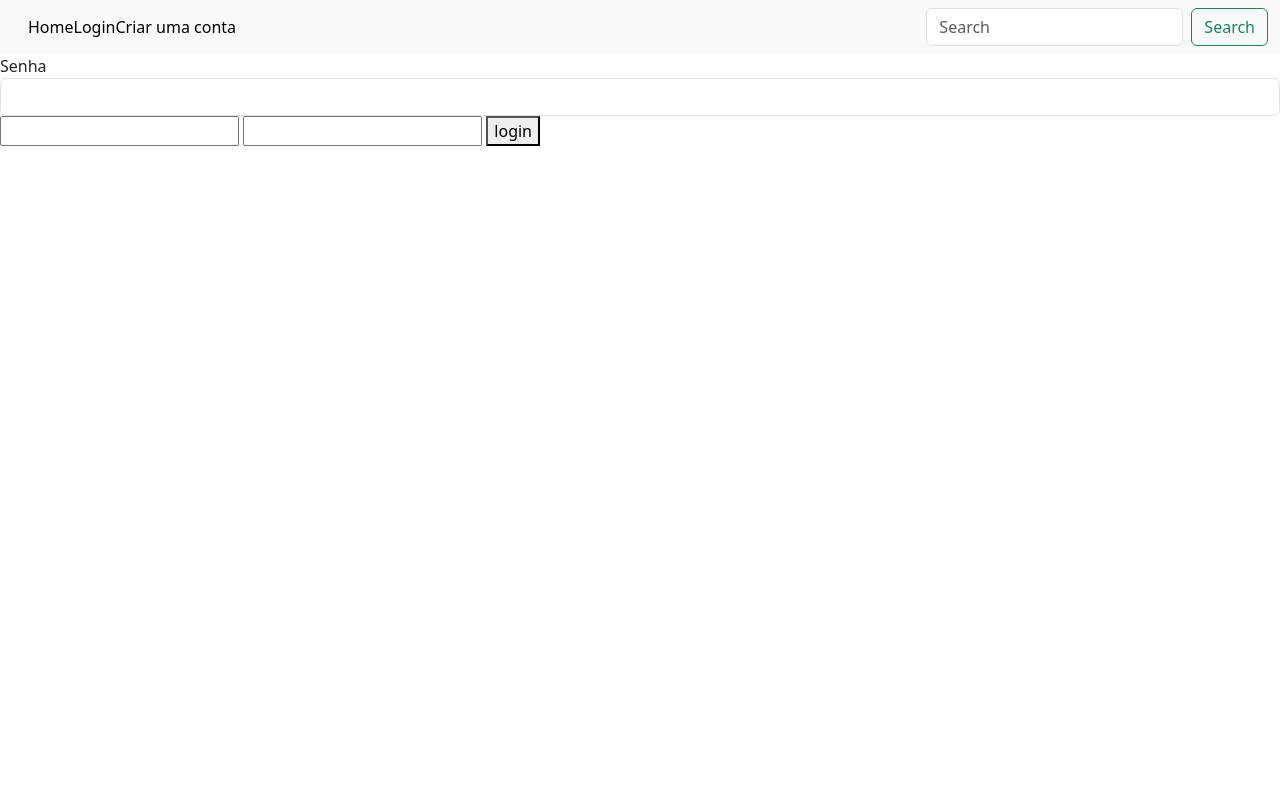
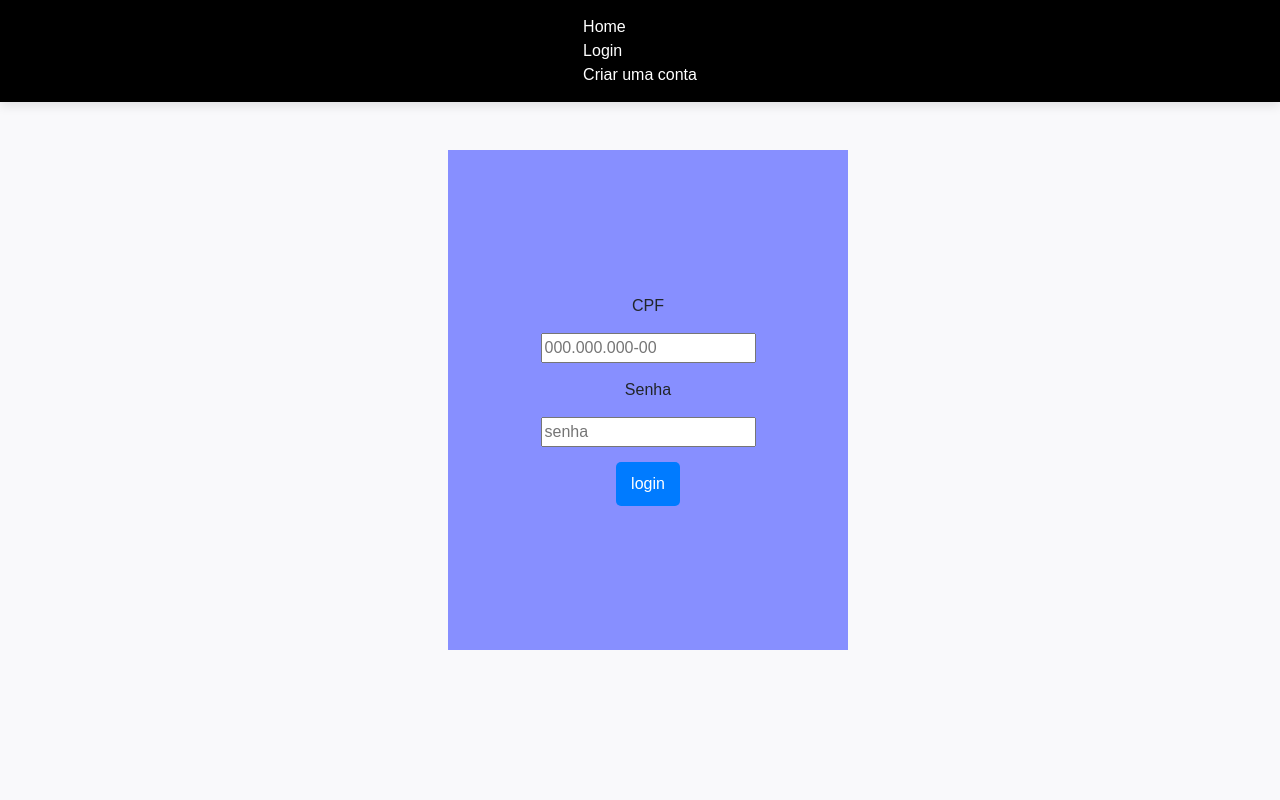
Before and after one commit to sampaioRayssa/intwebannualproject, a Flask app: page /login in a window 1280 px wide. Run offline with Flask 3, Linux system fonts and the light colour scheme.

Commit message:
voumematar

```diff
--- a/static/css/style.css
+++ b/static/css/style.css
@@ -1,23 +1,74 @@
-body,head{
-   height:100%;
-   background-color: #ffffff;
-
+/* Estilização geral */
+body {
+    font-family: Arial, sans-serif;
+    background-color: hsl(240, 20%, 98%);
+    margin: 0;
+    padding: 0;
+    display: flex;
+    height: 100vh;
 }
 
-.alluia{
-    background-color: rgb(255, 255, 255);
+nav {
+    background: rgb(0, 0, 0);
+    position: fixed;
     display: flex;
-    flex-wrap: wrap;
-    flex-direction: column;
-
+    justify-content:space-around;
+    top: 0;
+    width: 100%;
+    padding: 15px;
+    gap: 40px;
+    box-shadow: 0 4px 10px rgba(0, 0, 0, 0.1);
 
 }
 
 
+ul{
+    list-style: none;
+    padding: 0;
+    margin: 0;
+    display: flex;
+    gap: 15px;
+    display: inline;
+    border-radius: 10px black;
+}
 
-a{
-    border-radius: 5px;
+li, a{
     text-decoration: none;
-    color: black;
+    color: white;
 
 }
+
+
+/* Estilização do formulário */
+form {
+    justify-content: center;
+    margin-top: 150px;
+    margin-bottom: 150px;
+    margin-left: 35%;
+    width: 400px;
+    align-items: center;
+    display: flex;
+    background-color: rgb(135, 143, 255);
+    flex-direction: column;
+    border-radius: 3px black;
+    gap: 15px;
+
+}
+
+
+/* Botão de envio */
+button {
+    padding: 10px 15px;
+    font-size: 16px;
+    color: white;
+    background-color: #007bff;
+    border: none;
+    border-radius: 5px;
+    cursor: pointer;
+    transition: background-color 0.2s;
+}
+
+/* Hover no botão */
+button:hover {
+    background-color: #0056b3;
+}
--- a/templates/base.html
+++ b/templates/base.html
@@ -8,27 +8,23 @@
     <link rel="stylesheet" href="{{url_for('static', filename='css/style.css')}}">
 </head>
 <body>
-        <nav class="navbar navbar-expand-lg bg-body-tertiary">
-            <div class="container-fluid">
-                <a class="navbar-brand" href="#"></a>
-                <button class="navbar-toggler" type="button" data-bs-toggle="collapse" data-bs-target="#navbarSupportedContent" aria-controls="navbarSupportedContent" aria-expanded="false" aria-label="Toggle navigation">
-                <span class="navbar-toggler-icon"></span>
-                </button>
-                <div class="collapse navbar-collapse" id="navbarSupportedContent">
-                    <ul class="navbar-nav me-auto mb-2 mb-lg-0">
-                        <li class="nav-item">
+        <nav>
+            <div>
+                <div>
+                    <ul>
+                        <li>
                             <a class="#" aria-current="page" href="{{url_for("index")}}">Home</a>
                         </li>
                         {% if session.cpf %}
-                        <li class="nav-item" >
+                        <li>
                             <a class="#" aria-current="page" href="{{url_for('client')}}">Usuario</a>
                         </li>
-                        <li class="nav-item">
+                        <li>
                             <a class="#" href="{{url_for('createdelivery')}}">Criar Entrega</a>
                         </li>
                         {% endif %}
                         {% if session.entregador %}
-                        <li class="#">
+                        <li>
                             <a class="#" href="{{url_for('logout')}}">Logout</a>
                         </li>
 
@@ -44,10 +40,7 @@
                         {% endif %}
 
                     </ul>
-                    <form class="d-flex" role="search">
-                        <input class="form-control me-2" type="search" placeholder="Search" aria-label="Search">
-                        <button class="btn btn-outline-success" type="submit">Search</button>
-                    </form>
+
                 </div>
             </div>
         </nav>
--- a/templates/login.html
+++ b/templates/login.html
@@ -6,15 +6,11 @@
 
 <title>Faça Login</title>
 
-    <!-- Senha -->
-    <div class="form-group">
-        <label for="#">Senha</label>
-        <input type="password" class="form-control" id="password" name="password" placeholder="">
-    </div>
-
 <form action="{{url_for('login')}}" method="POST" >
-    <input type="text" name="cpf" id="cpf">
-    <input type="password" name="password" id="password">
+    <label for="#">CPF</label>
+    <input type="text" name="cpf" id="cpf" placeholder="000.000.000-00">
+    <label for="#">Senha</label>
+    <input type="password" name="password" id="password" placeholder="senha">
     <button type="submit">login</button>
 </form>
 
```
Also changed, not shown: templates/signup.html (+5 -2 lines).
